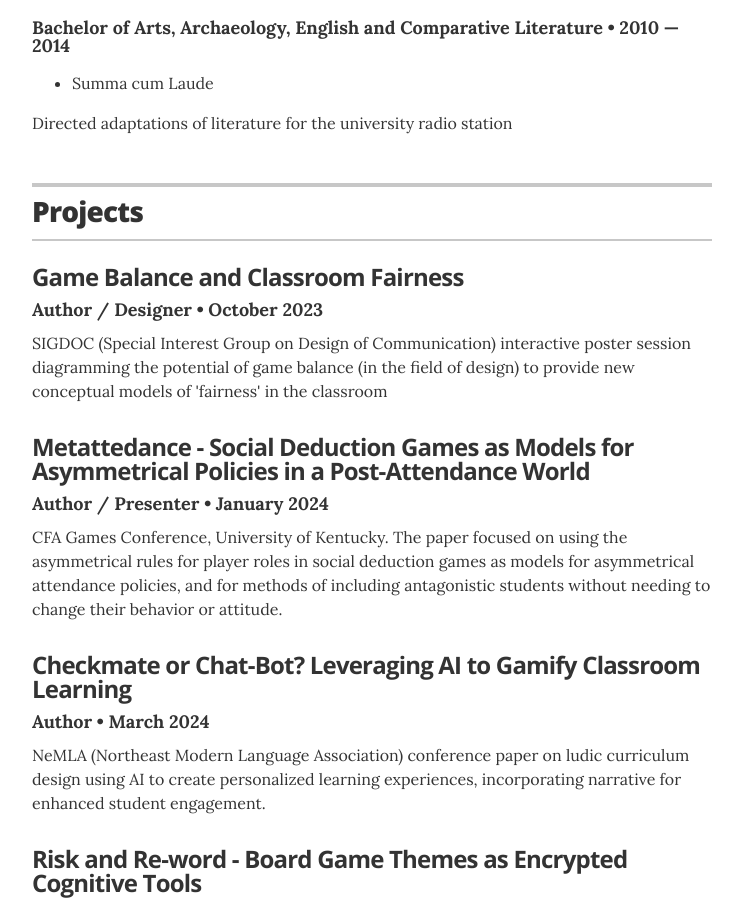
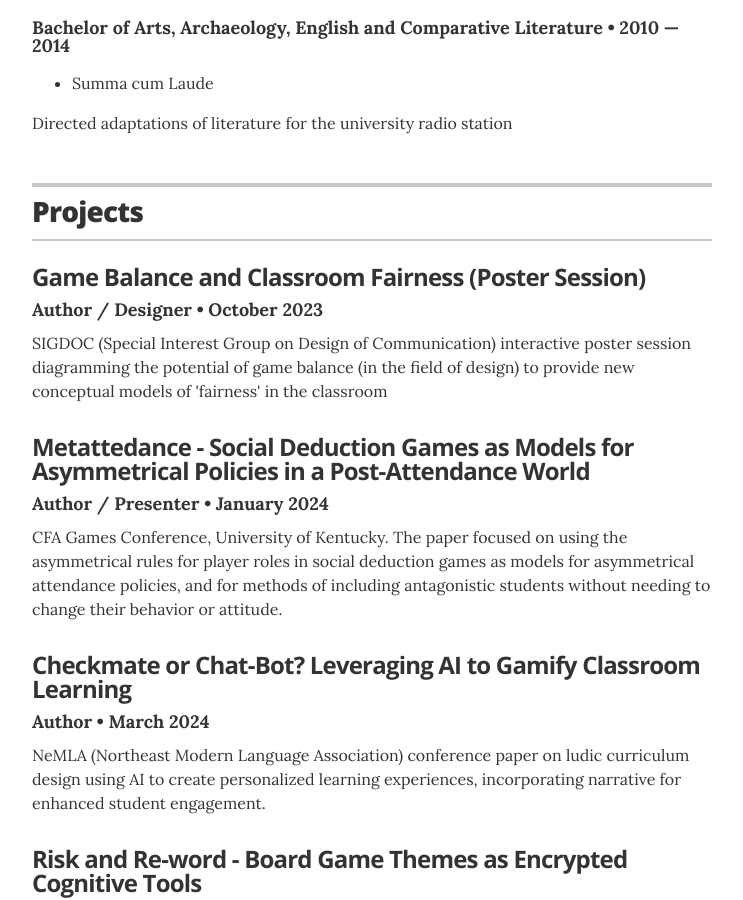
Before and after one commit to mwmxyz/academic, a Jekyll site: the page built from index.html, in a window 1280 px wide and 900 px high, scrolled down 1780 px. Shown: the whole window, without its empty margins (268-1011 px from the left). Built offline with Jekyll 4.4.1, drawn with Linux system fonts in a browser that asks for light colours.

Commit message:
Update projects.yml

```diff
--- a/_data/projects.yml
+++ b/_data/projects.yml
@@ -2,7 +2,7 @@
 # uncomment the urls if you wish to display them, and add your own URL
 
 # Game Balance and Classroom Fairness
-- project: Game Balance and Classroom Fairness
+- project: Game Balance and Classroom Fairness (Poster Session)
   role: Author / Designer
   duration: October 2023
   description: SIGDOC (Special Interest Group on Design of Communication) interactive poster session diagramming the potential of game balance (in the field of design) to provide new conceptual models of 'fairness' in the classroom
```
